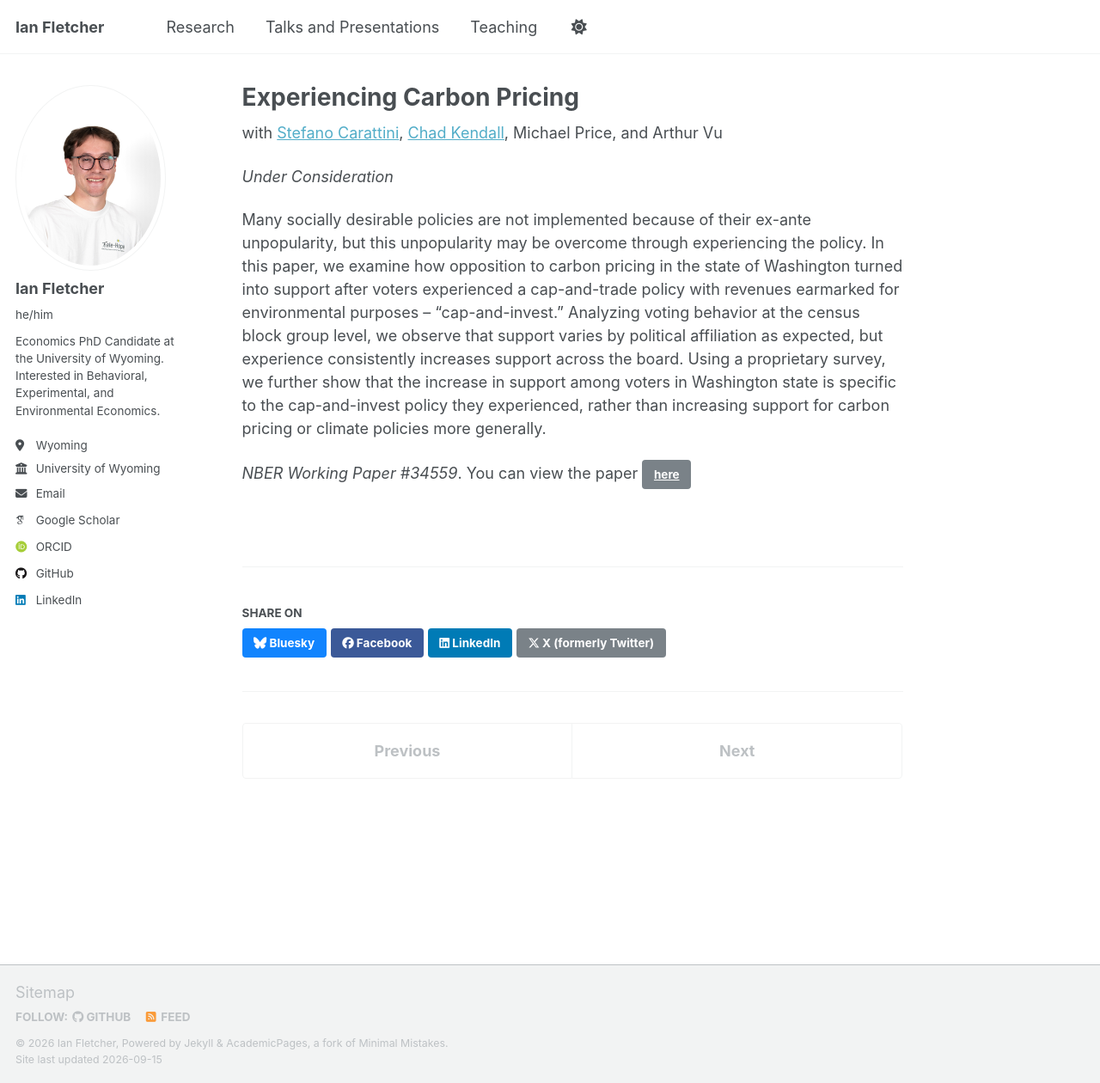
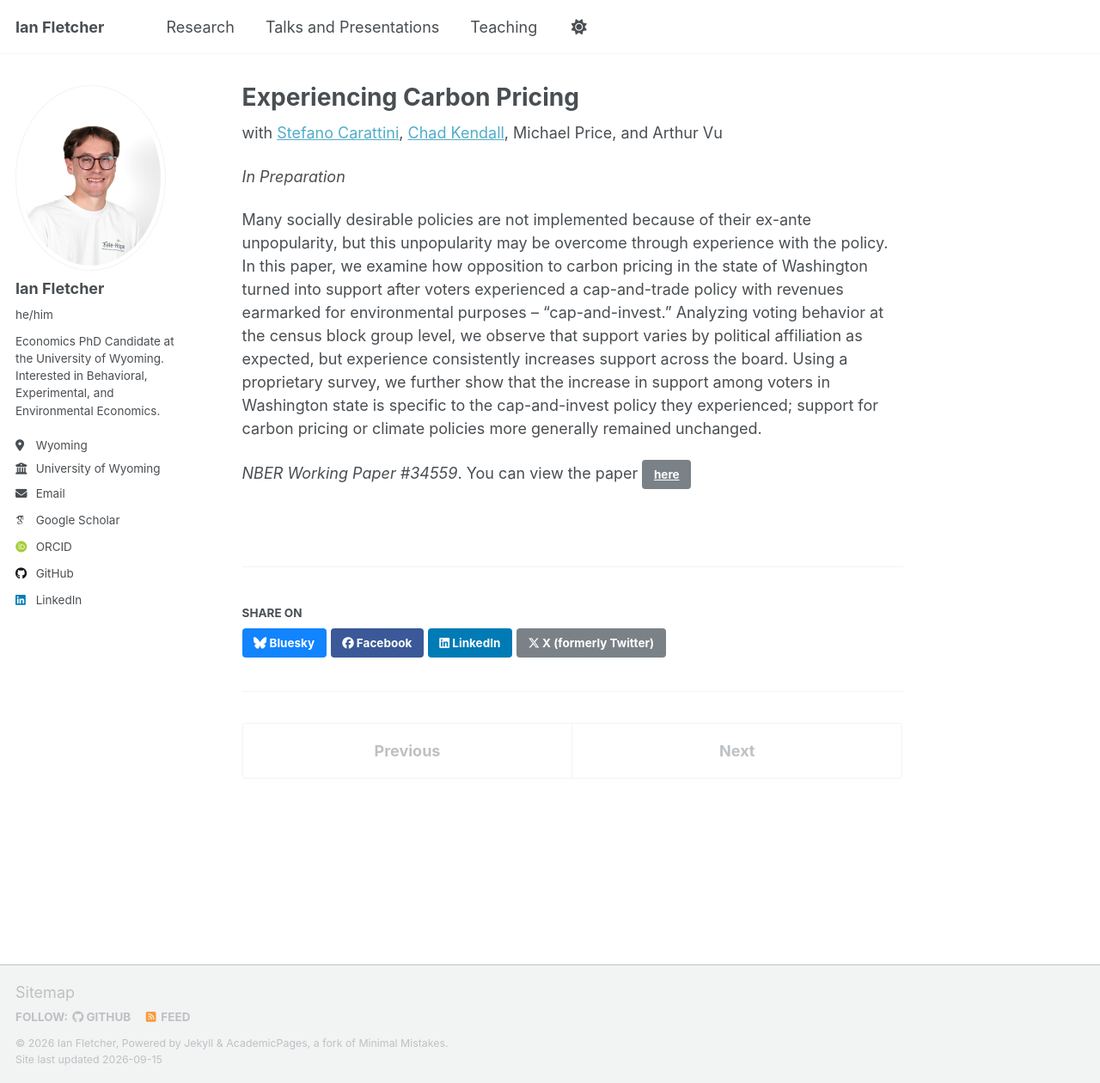
Before and after one commit to fletcherian/fletcherian.github.io, a Jekyll site: the page built from _publications/carbon.md, in a window 1280 px wide and 1260 px high. Shown: the whole window at 86% size. Built offline with Jekyll 4.4.1, drawn with Linux system fonts in a browser that asks for light colours; some web fonts are replaced; a script that is not in the unit is left out.

Commit message:
Update carbon.md

```diff
--- a/_publications/carbon.md
+++ b/_publications/carbon.md
@@ -9,8 +9,8 @@ date: 2025-10-10
 
 with [Stefano Carattini](https://sites.google.com/site/stefanocarattini/), [Chad Kendall](https://sites.google.com/site/chadwkendall/home), Michael Price, and Arthur Vu
 
-_Under Consideration_
+_In Preparation_
 
-Many socially desirable policies are not implemented because of their ex-ante unpopularity, but this unpopularity may be overcome through experiencing the policy. In this paper, we examine how opposition to carbon pricing in the state of Washington turned into support after voters experienced a cap-and-trade policy with revenues earmarked for environmental purposes -- "cap-and-invest." Analyzing voting behavior at the census block group level, we observe that support varies by political affiliation as expected, but experience consistently increases support across the board. Using a proprietary survey, we further show that the increase in support among voters in Washington state is specific to the cap-and-invest policy they experienced, rather than increasing support for carbon pricing or climate policies more generally.
+Many socially desirable policies are not implemented because of their ex-ante unpopularity, but this unpopularity may be overcome through experience with the policy. In this paper, we examine how opposition to carbon pricing in the state of Washington turned into support after voters experienced a cap-and-trade policy with revenues earmarked for environmental purposes -- "cap-and-invest." Analyzing voting behavior at the census block group level, we observe that support varies by political affiliation as expected, but experience consistently increases support across the board. Using a proprietary survey, we further show that the increase in support among voters in Washington state is specific to the cap-and-invest policy they experienced; support for carbon pricing or climate policies more generally remained unchanged.
 
 _NBER Working Paper #34559_. You can view the paper [here](https://www.nber.org/papers/w34559){: .btn}
```
